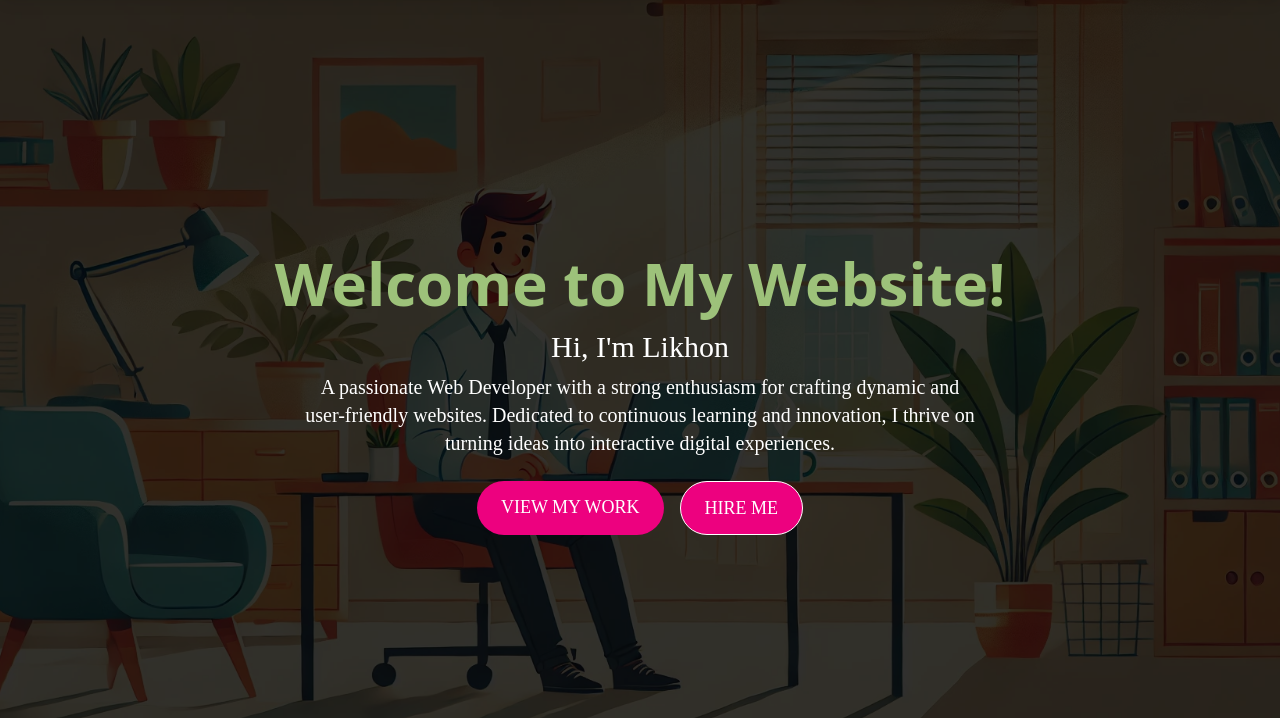
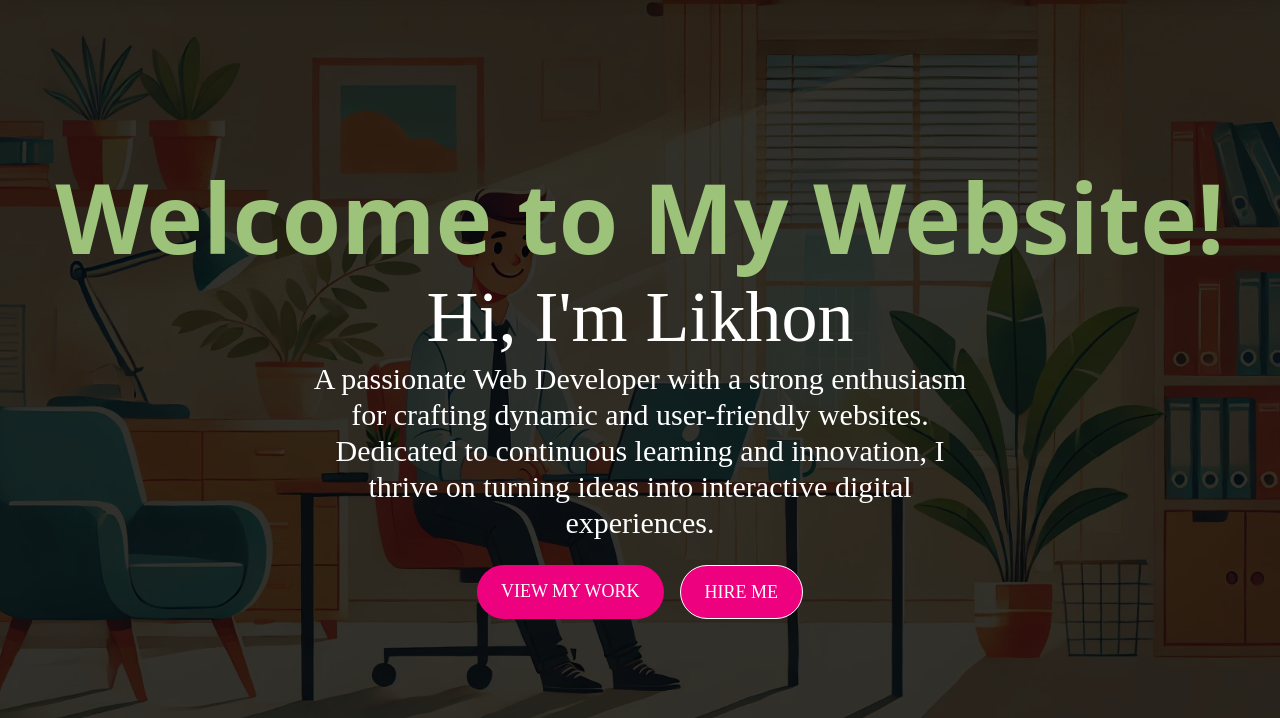
Before and after one commit to Likhon-Ahmed/likhon-1, a plain HTML site: page index.html in a window 1280 px wide. Shown: the part 85-803 px from the top of the page. Drawn offline with nearby package versions, Linux system fonts and the light colour scheme.

Commit message:
Add files via upload

```diff
--- a/index.html
+++ b/index.html
@@ -63,9 +63,9 @@
 
      <!-- Content -->
      <div class="relative z-10 flex flex-col items-center justify-center h-full text-center text-white px-6 ">
-      <h1 class="text-4xl md:text-6xl font-bold mb-4 text-[#9dc27a]">Welcome to My Website!</h1>
-      <h2 class="text-2xl md:text-3xl font-medium mb-2  font-[Metropolis]">Hi, I'm Likhon</h2>
-      <p class="text-lg md:text-xl max-w-2xl mb-6 font-[Metropolis]">
+      <h1 class="text-4xl md:text-8xl font-bold mb-4 text-[#9dc27a]">Welcome to My Website!</h1>
+      <h2 class="text-2xl md:text-7xl font-medium mb-2  font-[Metropolis]">Hi, I'm Likhon</h2>
+      <p class="text-lg md:text-3xl max-w-2xl mb-6 font-[Metropolis]">
         A passionate Web Developer with a strong enthusiasm for crafting dynamic and user-friendly websites. Dedicated to continuous learning and innovation, I thrive on turning ideas into interactive digital experiences.
       </p>
       <div class="flex space-x-4">
```
